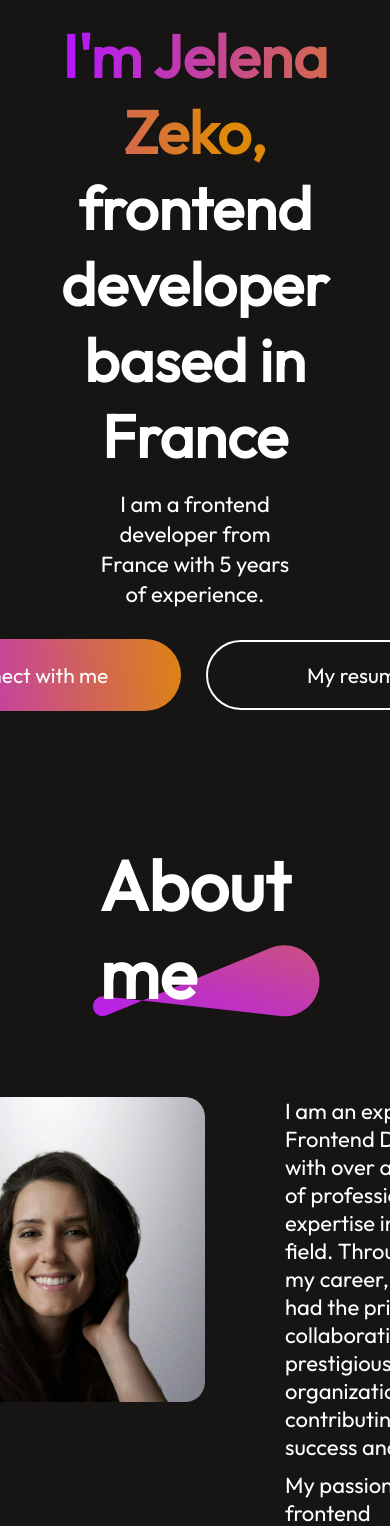
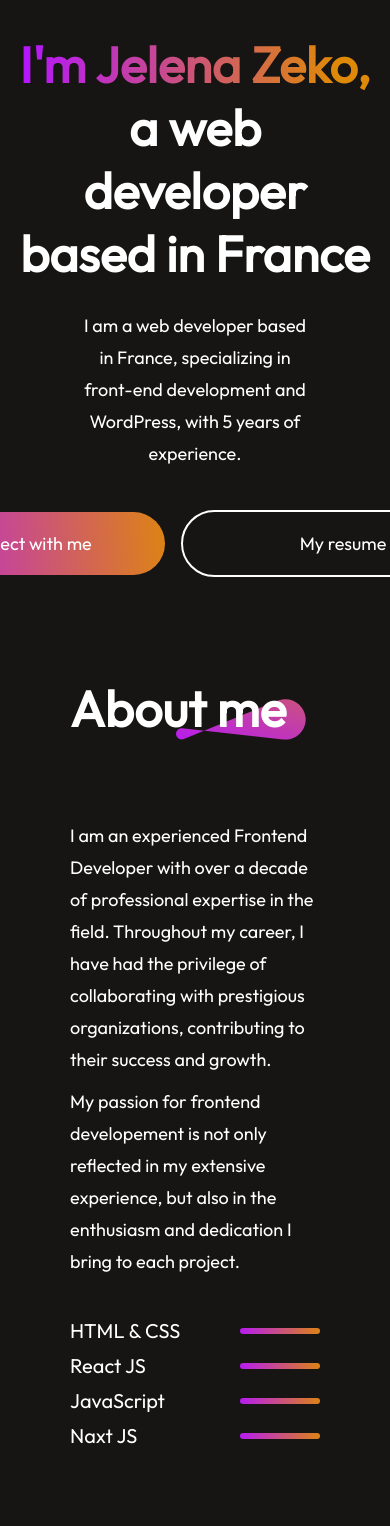
Before and after one commit to Yelle-stack/portfolio_yelle, a React (Vite) app: page / in a window 390 px wide. Shown: the part 432-1958 px from the top of the page. Built offline with nearby package versions, Linux system fonts and the light colour scheme.

Commit message:
aboutHero

```diff
--- a/src/Components/About/About.css
+++ b/src/Components/About/About.css
@@ -115,3 +115,51 @@
     transform: scale(1.12);
     transition: 0.5s;
 }
+
+@media(max-width:768px) {
+    .about {
+        gap: 80px;
+        margin: 50px 70px;
+        align-items: start;
+    }
+    .about-title h1 {
+       font-size: 50px;
+       padding: 0;
+    }
+    .about-title img {
+        width: 130px;
+        right: -20px;
+    }
+    .about-sections {
+        flex-direction: column;
+    }
+    .about-left {
+        display: none;
+    }
+    .about-para {
+        font-size: 18px;
+        line-height: 32px;
+    }
+    .about-skill {
+        gap: 20px;
+        align-items: center;
+    }
+    .about-skill p {
+        font-size: 20px;
+    }
+    .about-skill hr {
+        height: 6px;
+    }
+    .about-achievement {
+        justify-content: space-between;
+        gap: 10px;
+    }
+    .about-achievement h1 {
+        font-size: 34px;
+        font-weight: 700;
+    }
+    .about-achievement p {
+        text-align: center;
+        font-size: 16px;
+    }
+}
--- a/src/Components/Hero/Hero.css
+++ b/src/Components/Hero/Hero.css
@@ -77,3 +77,36 @@
 .hero-resume:hover {
     border-color: #B415FF;
 }
+
+@media(max-width:768px) {
+    .hero img {
+        margin-top: 20px; /* a modifier si jamais */
+        width: 260px;
+    }
+    .hero h1 {
+        margin-top: 50px;
+        width: 90%;
+        font-size: 50px;
+    }
+    .hero p {
+        width: 60%;
+        font-size: 18px;
+        line-height: 32px;
+        margin: 10px 0px;
+    }
+
+    .hero-action {
+       gap: 16px;
+       font-size: 18px;
+       font-weight: 500;
+       margin-bottom: 50px;
+    }
+    .hero-connect {
+        padding: 20px 30px;
+        border-radius: 40px;
+    }
+    .hero-resume {
+        padding: 20px 50px;
+        border-radius: 40px;
+    }
+}
--- a/src/Components/Hero/Hero.jsx
+++ b/src/Components/Hero/Hero.jsx
@@ -8,11 +8,11 @@
       <img src={profile_img} alt="profil_photo" />
 
       <h1>
-        <span>I'm Jelena Zeko,</span> frontend developer based in France
+        <span>I'm Jelena Zeko,</span> a web developer based in France
       </h1>
 
       <p>
-        I am a frontend developer from France with 5 years of experience.
+        I am a web developer based in France, specializing in front-end development and WordPress, with 5 years of experience.
       </p>
 
       <div className="hero-action">
```
